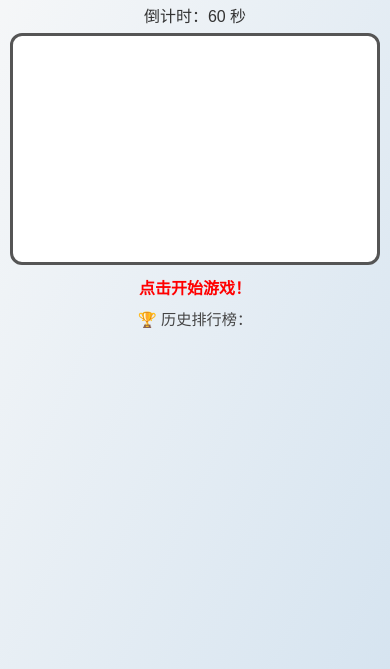
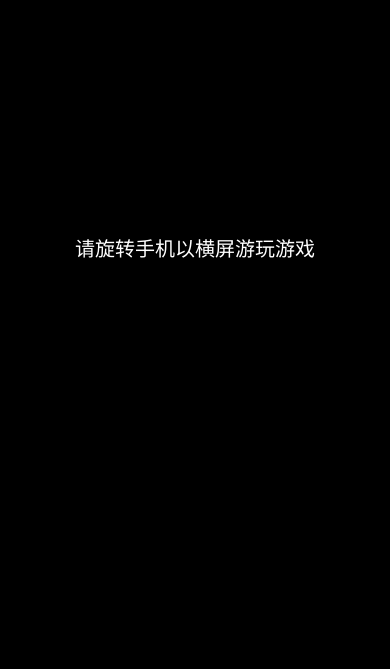
Before and after one commit to Luseduci/dot-game-phone, a plain HTML site: page index.html in a window 390 px wide. Shown: the part 175-844 px from the top of the page. Drawn offline with Linux system fonts and the light colour scheme.

Commit message:
Update index.html

```diff
--- a/index.html
+++ b/index.html
@@ -3,7 +3,7 @@
 <head>
   <meta charset="UTF-8" />
   <meta name="viewport" content="width=device-width, initial-scale=1.0, maximum-scale=1.0, user-scalable=no" />
-  <title>点点轨迹小游戏</title>
+  <title>点点轨迹小游戏（横竖屏切换）</title>
   <style>
     * { margin: 0; padding: 0; box-sizing: border-box; }
     body {
@@ -84,10 +84,32 @@
       font-size: 0.95rem;
       color: #444;
     }
+    #orientationOverlay {
+      position: fixed;
+      z-index: 9999;
+      background: black;
+      color: white;
+      top: 0;
+      left: 0;
+      width: 100vw;
+      height: 100vh;
+      display: none;
+      font-size: 20px;
+      align-items: center;
+      justify-content: center;
+      text-align: center;
+      padding: 20px;
+      animation: fadeIn 0.3s ease-in-out;
+    }
+    @keyframes fadeIn {
+      from { opacity: 0; }
+      to { opacity: 1; }
+    }
   </style>
 </head>
 <body>
-  <h1>🎯 点点轨迹小游戏</h1>
+  <h1>🎯 点点轨迹小游戏（横竖屏切换）</h1>
+  <div id="orientationOverlay">请旋转手机以横屏游玩游戏</div>
   <div id="controls">
     <button id="startBtn">开始游戏</button>
     <button id="endBtn">结束游戏</button>
@@ -120,6 +142,7 @@
     const hitSound = document.getElementById('hitSound');
     const missSound = document.getElementById('missSound');
     const endSound = document.getElementById('endSound');
+    const overlay = document.getElementById('orientationOverlay');
 
     let score = 0;
     let missed = 0;
@@ -131,6 +154,21 @@
 
     highScoreDisplay.textContent = highScore;
     loadHistory();
+
+    // 横屏提示检测
+    function checkOrientation() {
+      const isPortrait = window.innerHeight > window.innerWidth; // 判断是否竖屏
+      overlay.style.display = isPortrait ? 'flex' : 'none';
+      document.body.style.overflow = isPortrait ? 'hidden' : 'auto';
+    }
+
+    // 页面加载和方向变化时都检查
+    window.addEventListener('load', () => {
+      checkOrientation(); // 页面加载时初次检查
+      setTimeout(checkOrientation, 500); // 延迟500ms再检查一次
+    });
+    window.addEventListener('resize', checkOrientation);  // 监听窗口大小变化
+    window.addEventListener('orientationchange', checkOrientation);  // 监听屏幕方向变化
 
     // 倒计时显示
     const timerDisplay = document.createElement('div');
```
